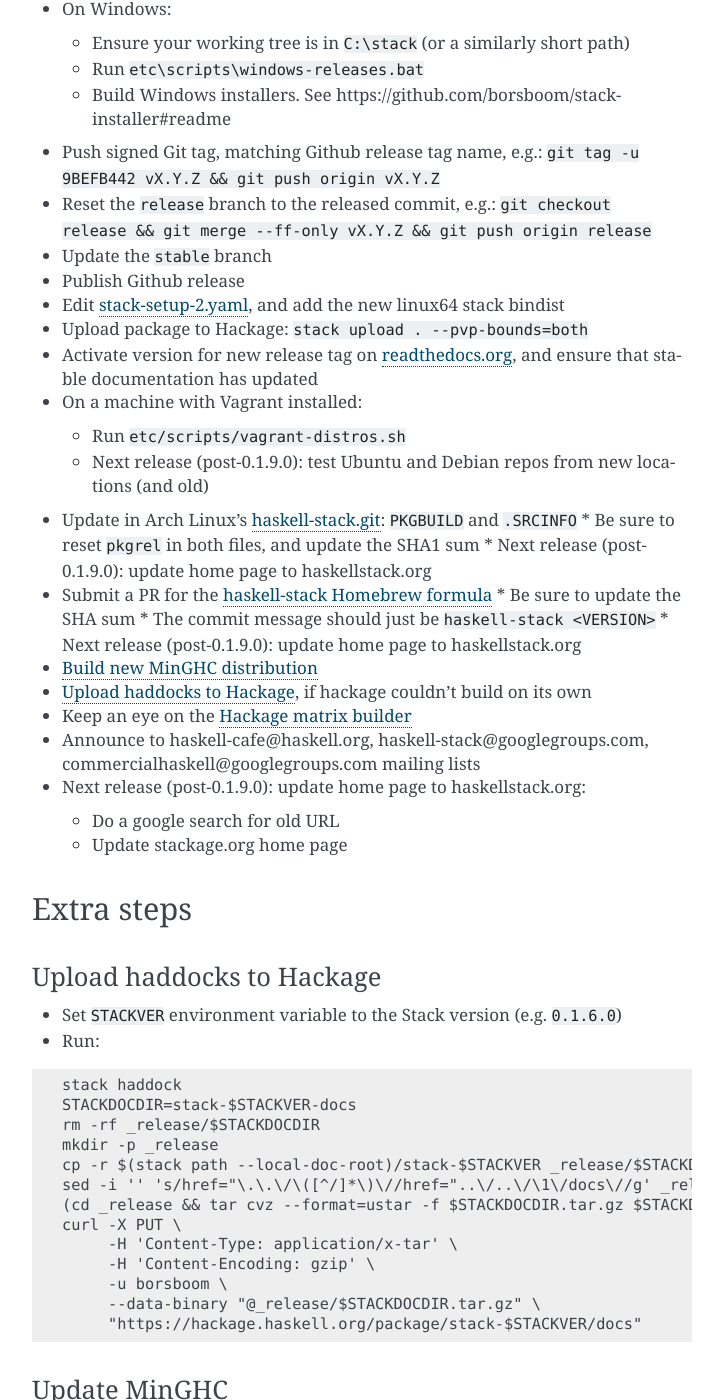
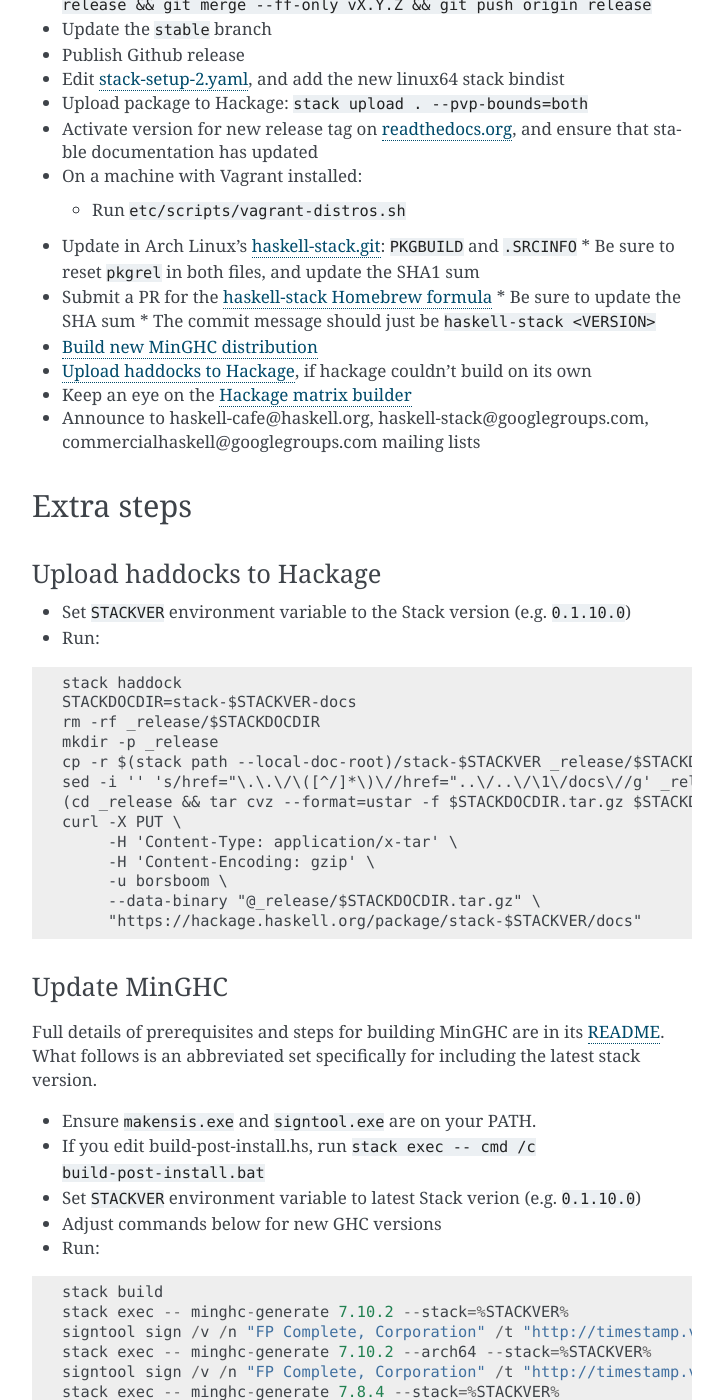
Before and after one commit to commercialhaskell/stack, a Sphinx documentation site: the page built from doc/MAINTAINER_GUIDE.md, in a window 1280 px wide and 1400 px high, scrolled down 1680 px. Shown: the whole window, without its empty margins (388-1111 px from the left). Built offline with Sphinx 7.4.7, drawn with Linux system fonts in a browser that asks for light colours; some of the changed text lies outside the part shown.

Commit message:
Bump to v0.1.10.0
Add a few entries to the ChangeLog and update version in docs

````diff
--- a/doc/MAINTAINER_GUIDE.md
+++ b/doc/MAINTAINER_GUIDE.md
@@ -20,8 +20,6 @@
       file
     * Rename Changelog's "unreleased changes" section to the version (check for
       any entries that snuck into the previous version's changes)
-    * Next release (post-0.1.9.0): Add release note about new documentation/home page
-    * Next release (post-0.1.9.0): Add release note about moved Debian and Ubuntu repos
 * In master branch:
     * Bump version to next odd second-to-last component
     * Add new "unreleased changes" secion in changelog
@@ -40,10 +38,6 @@
   [install_and_upgrade.md](https://github.com/commercialhaskell/stack/blob/master/doc/install_and_upgrade.md),
   and
   [README.md](https://github.com/commercialhaskell/stack/blob/master/README.md)
-* Next release (post-0.1.9.0)
-    - Test distro package autocompletion to ensure non-absolute path to `stack`
-      works
-      (https://github.com/commercialhaskell/stack/issues/1343#issuecomment-158647308)
 
 ## Release process
 
@@ -92,20 +86,16 @@
 
 * On a machine with Vagrant installed:
     * Run `etc/scripts/vagrant-distros.sh`
-    * Next release (post-0.1.9.0): test Ubuntu and Debian repos from new
-      locations (and old)
 
 * Update in Arch Linux's
   [haskell-stack.git](ssh+git://aur@aur.archlinux.org/haskell-stack.git):
   `PKGBUILD` and `.SRCINFO`
       * Be sure to reset `pkgrel` in both files, and update the SHA1 sum
-      * Next release (post-0.1.9.0): update home page to haskellstack.org
 
 * Submit a PR for the
   [haskell-stack Homebrew formula](https://github.com/Homebrew/homebrew/blob/master/Library/Formula/haskell-stack.rb)
       * Be sure to update the SHA sum
       * The commit message should just be `haskell-stack <VERSION>`
-      * Next release (post-0.1.9.0): update home page to haskellstack.org
 
 * [Build new MinGHC distribution](#update-minghc)
 
@@ -118,15 +108,11 @@
 * Announce to haskell-cafe@haskell.org, haskell-stack@googlegroups.com,
   commercialhaskell@googlegroups.com mailing lists
 
-* Next release (post-0.1.9.0): update home page to haskellstack.org:
-    * Do a google search for old URL
-    * Update stackage.org home page
-
 ## Extra steps
 
 ### Upload haddocks to Hackage
 
-* Set `STACKVER` environment variable to the Stack version (e.g. `0.1.6.0`)
+* Set `STACKVER` environment variable to the Stack version (e.g. `0.1.10.0`)
 * Run:
 
 ```
@@ -153,7 +139,7 @@
 
 * Ensure `makensis.exe` and `signtool.exe` are on your PATH.
 * If you edit build-post-install.hs, run `stack exec -- cmd /c build-post-install.bat`
-* Set `STACKVER` environment variable to latest Stack verion (e.g. `0.1.6.0`)
+* Set `STACKVER` environment variable to latest Stack verion (e.g. `0.1.10.0`)
 * Adjust commands below for new GHC versions
 * Run:
 
````
Also changed, not shown: ChangeLog.md (+24 -3 lines), doc/GUIDE.md (+1 -1 lines), doc/nix_integration.md (+2 -0 lines), doc/yaml_configuration.md (+8 -2 lines), 2 other files.
